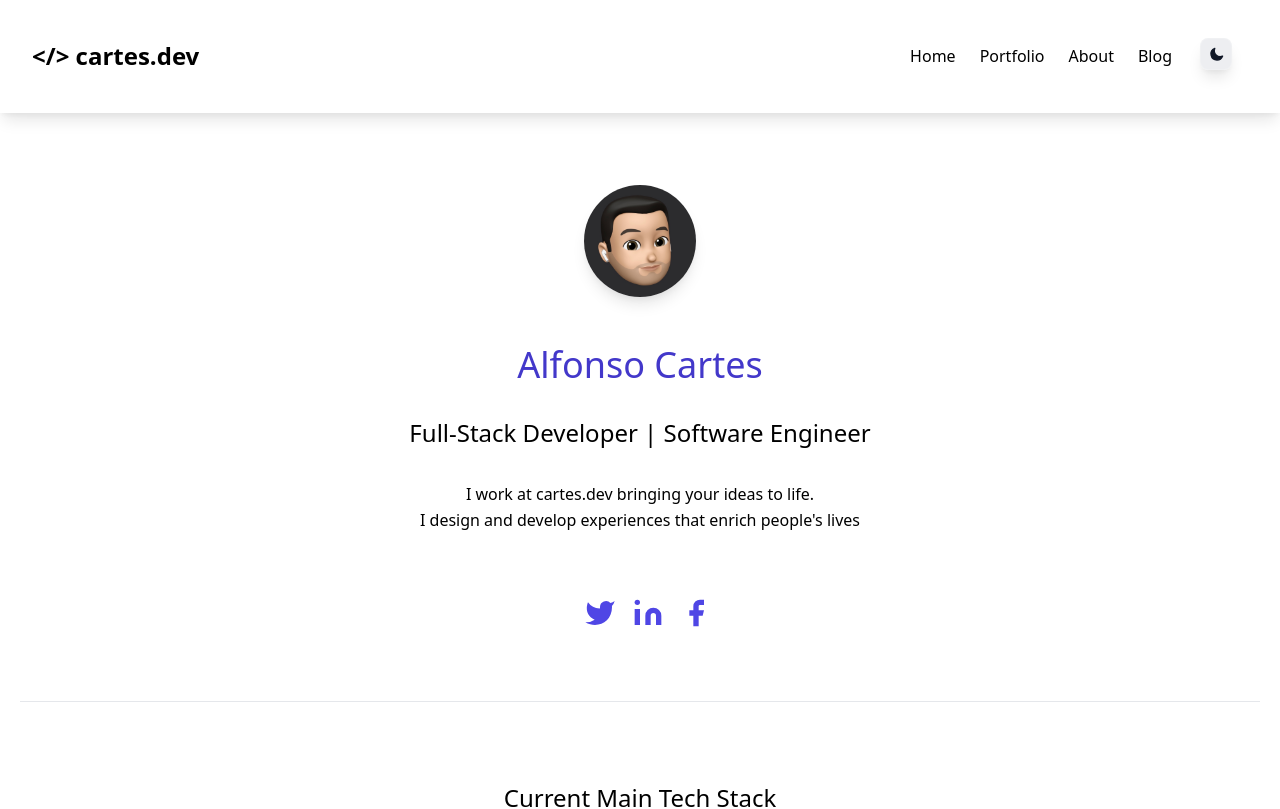
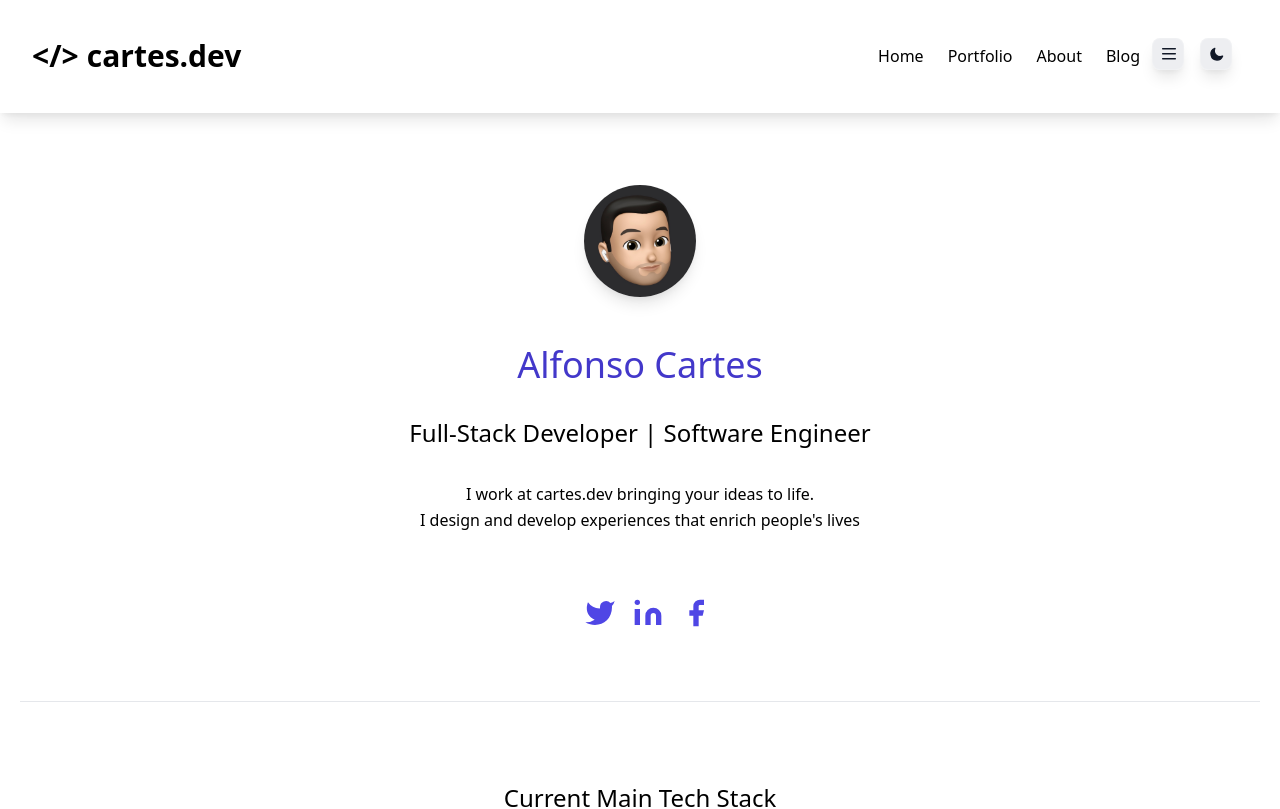
Before and after one commit to alfonsocartes/cartes_dev, a Next.js app: page / in a window 1280 px wide. Shown: the top 809 px of the page. Built offline with nearby package versions, Linux system fonts and the light colour scheme.

Commit message:
Add animations to navbar

```diff
--- a/components/Logo.js
+++ b/components/Logo.js
@@ -2,16 +2,17 @@ import Link from "next/link";
 import React from "react";
 // import Image from "next/image";
 
-const Logo = () => (
-  // <Image
-  //   alt="cartes.dev Logo"
-  //   height={2262}
-  //   width={1394}
-  //   src="/static/images/logo_cartes_dev.png"
-  // />
-  <h1>
-    <Link href="/">{"</> cartes.dev"}</Link>
-  </h1>
+const Logo = ({ navbarOpen }) => (
+  <Link href="/">
+    <div
+      className={`flex sm:flex-row ${navbarOpen && "flex-col"} cursor-pointer`}
+    >
+      <div className="self-center pr-2">
+        <h1>{"</>"}</h1>
+      </div>
+      <h1>cartes.dev</h1>
+    </div>
+  </Link>
 );
 
 export default Logo;
--- a/components/page-layout/NavBar.js
+++ b/components/page-layout/NavBar.js
@@ -9,8 +9,14 @@ const NavBar = () => {
   const [navbarOpen, setNavbarOpen] = useState(false);
   return (
     <nav className="flex flex-row items-center">
-      <div className="mr-auto text-lg sm:text-2xl text-black dark:text-white font-bold">
-        <Logo />
+      <div className="mr-auto text-lg sm:text-3xl text-black dark:text-white font-bold transform ease-in duration-200 hover:scale-110">
+        <div
+          className={`transform ease-in duration-200 ${
+            navbarOpen ? "scale-150 translate-x-10" : ""
+          }`}
+        >
+          <Logo navbarOpen={navbarOpen} />
+        </div>
       </div>
       <div
         className={`flex flex-row items-center ${
@@ -52,7 +58,7 @@ const NavBar = () => {
           </li>
         </ul>
         <div className="flex flex-row">
-          <div className="md:hidden">
+          <div className="sm:hiddens">
             <BurgerButton
               navbarOpen={navbarOpen}
               toggleFunction={() => setNavbarOpen(!navbarOpen)}
```
